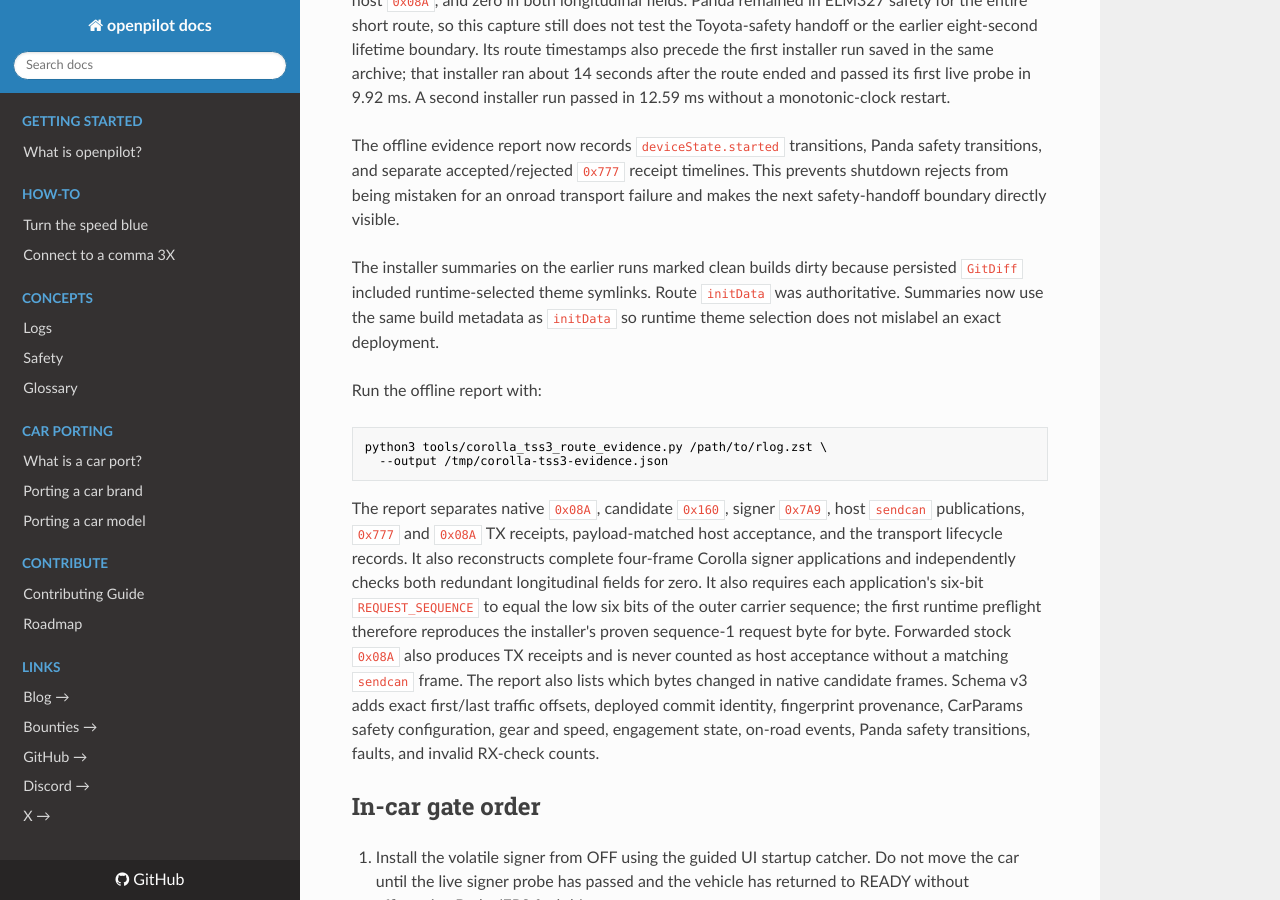
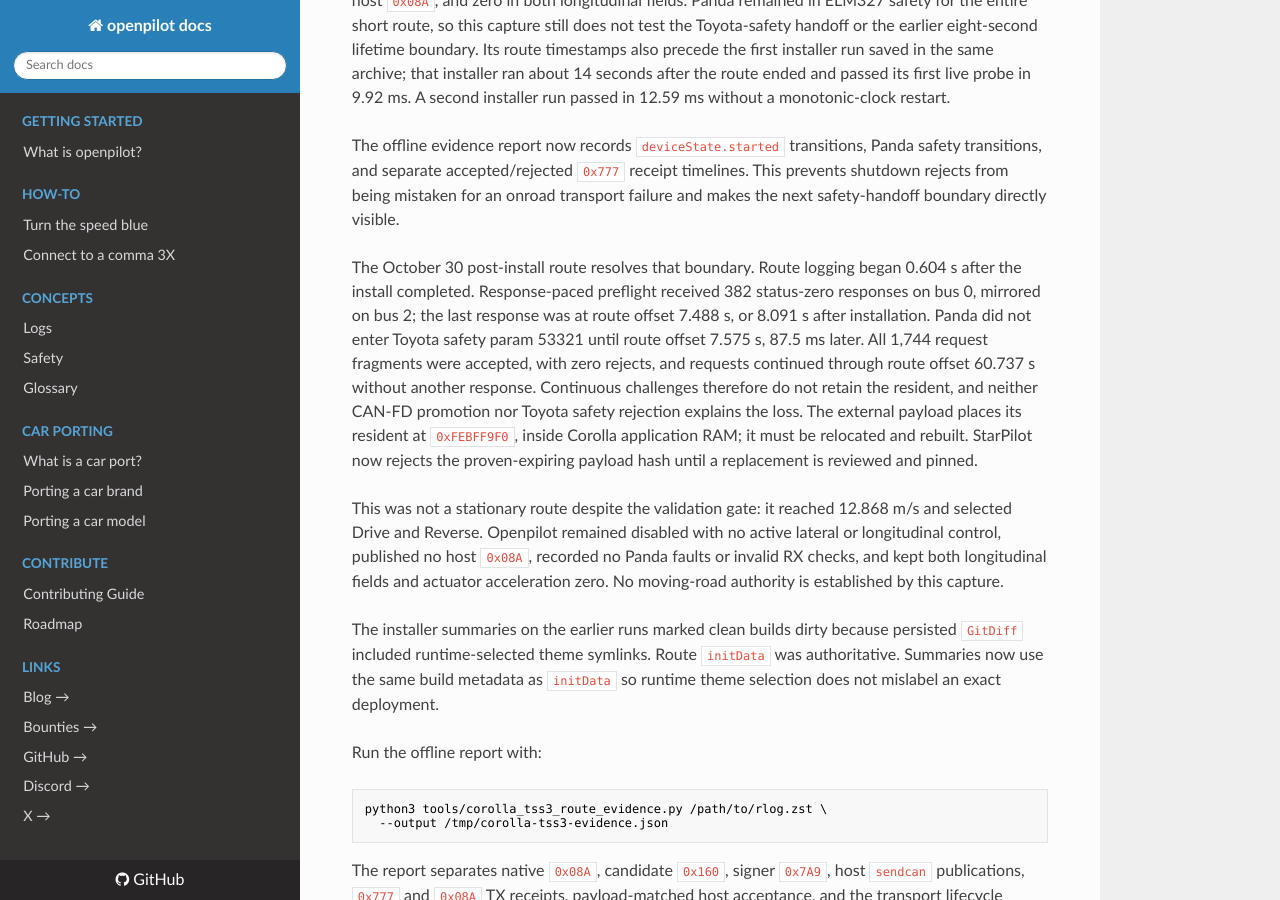
Before and after one commit to spanconstant5/2025corolla-starpilot, an MkDocs documentation site: the page built from docs/COROLLA_2025_TSS3_VALIDATION.md, in a window 1280 px wide and 900 px high, scrolled down 5994 px. Built offline with MkDocs 1.6.1, drawn with Linux system fonts in a browser that asks for light colours; nearby versions of some CDN libraries; some of the changed text lies outside the part shown.

Commit message:
toyota: revoke expiring Corolla signer payload

```diff
--- a/docs/COROLLA_2025_TSS3_VALIDATION.md
+++ b/docs/COROLLA_2025_TSS3_VALIDATION.md
@@ -9,10 +9,10 @@
 
 | Area | State | Evidence / next gate |
 |---|---|---|
-| RAM signer install | Proven | Six clean October 29 attempts matched F181 and payload SHA. The latest two ran exact commit `9d9a220573`; both first-attempt Classical-CAN `0x777` to `0x7A9` probes passed in 9.92 and 12.59 ms. |
-| Bench peer health | Inconclusive | All six attempts had clear Brake `0x102D` fault bits and the same 8-byte `0x102F`; Kai's current Camry decoder requires 10 bytes. This is not a confirmed fault and is not a health pass. |
+| RAM signer install | Transport proven; payload revoked | October 30 installation matched F181 and the pinned payload and passed its first Classical-CAN probe in 12.19 ms. The resident then stopped responding 8.091 s after install, so hash `72ffc3ee…` is now rejected pending relocation. |
+| Bench peer health | Inconclusive | All seven attempts had clear Brake `0x102D` fault bits and the same 8-byte `0x102F`; Kai's current Camry decoder requires 10 bytes. This is not a confirmed fault and is not a health pass. |
 | Signed inactive `0x08A` | Offline/probe proven | Exact 28-byte inactive application and valid trailer are proven. The October 29 route proves native runtime signing but contains no engagement, so it cannot prove host `0x08A` publication. |
-| Runtime signer preflight | Short sustained keepalive proven; safety handoff pending | Exact commit `9d9a220573` produced 142 status-zero bus-0 responses to 143 response-paced inactive challenges over a 2.95 s route. The route went offroad before Panda left ELM327 safety, so repeat stationary validation long enough to cross the Toyota-safety transition and prior eight-second boundary. |
+| Runtime signer preflight | Resident lifetime failed | Exact commit `9d9a220573` produced 382 valid bus-0 responses under continuous response-paced challenges. The last was 8.091 s after install; later Classical-CAN requests remained Panda-accepted with zero rejects through 60.737 route seconds but received no response. A relocated resident is required. |
 | Vehicle receive topology | Route-replay proven | The full-rate Corolla stream is on Panda bus 2. CarState and Panda safety consume it there; the incomplete forwarded bus-0 TX-record stream is not used as a receive source. |
 | Fingerprint recovery | Three-bus route proven | When FPv1 is ambiguous, recovery requires explicit Corolla identity authority (stored selection or prior exact EPS signer probe), at least 120 DLC-exact Corolla census matches on each mirrored vehicle plane (buses 0 and 2), no conflicting census DLC, and the complete retained CAN-FD ADAS census on bus 1. Topology alone cannot identify the car. |
 | Lateral control | Implemented, road validation pending | Angle command uses the signed `0x08A`; 55-degree wheel-angle bound and measured-angle inactive check are enforced. |
@@ -292,6 +292,26 @@
 timelines. This prevents shutdown rejects from being mistaken for an onroad
 transport failure and makes the next safety-handoff boundary directly visible.
 
+The October 30 post-install route resolves that boundary. Route logging began
+0.604 s after the install completed. Response-paced preflight received 382
+status-zero responses on bus 0, mirrored on bus 2; the last response was at
+route offset 7.488 s, or 8.091 s after installation. Panda did not enter Toyota
+safety param 53321 until route offset 7.575 s, 87.5 ms later. All 1,744 request
+fragments were accepted, with zero rejects, and requests continued through
+route offset 60.737 s without another response. Continuous challenges therefore
+do not retain the resident, and neither CAN-FD promotion nor Toyota safety
+rejection explains the loss. The external payload places its resident at
+`0xFEBFF9F0`, inside Corolla application RAM; it must be relocated and rebuilt.
+StarPilot now rejects the proven-expiring payload hash until a replacement is
+reviewed and pinned.
+
+This was not a stationary route despite the validation gate: it reached
+12.868 m/s and selected Drive and Reverse. Openpilot remained disabled with no
+active lateral or longitudinal control, published no host `0x08A`, recorded no
+Panda faults or invalid RX checks, and kept both longitudinal fields and
+actuator acceleration zero. No moving-road authority is established by this
+capture.
+
 The installer summaries on the earlier runs marked clean builds dirty because
 persisted `GitDiff` included runtime-selected theme symlinks. Route `initData`
 was authoritative. Summaries now use the same build metadata as `initData` so
```
Also changed, not shown: README.md (+6 -5 lines), docs/COROLLA_2025_TSS3_PORT.md (+9 -4 lines), 2 other files.
